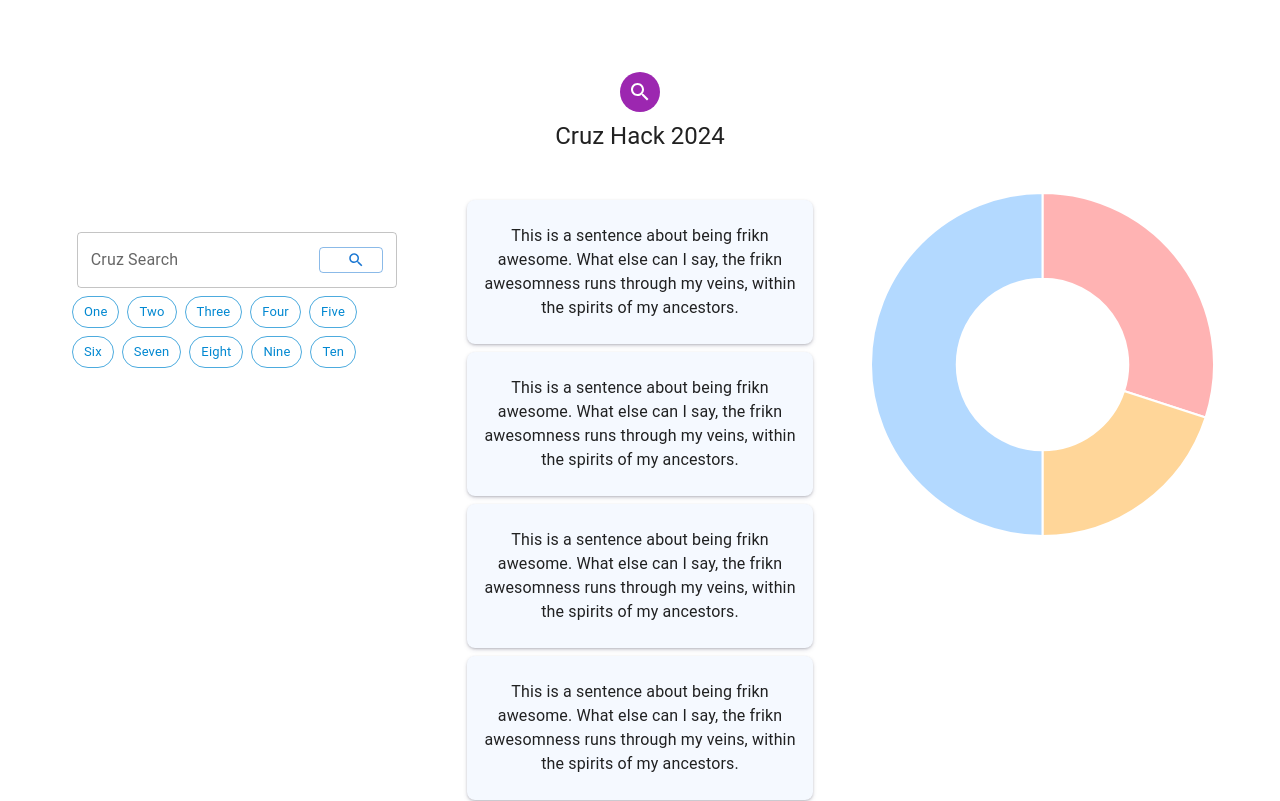
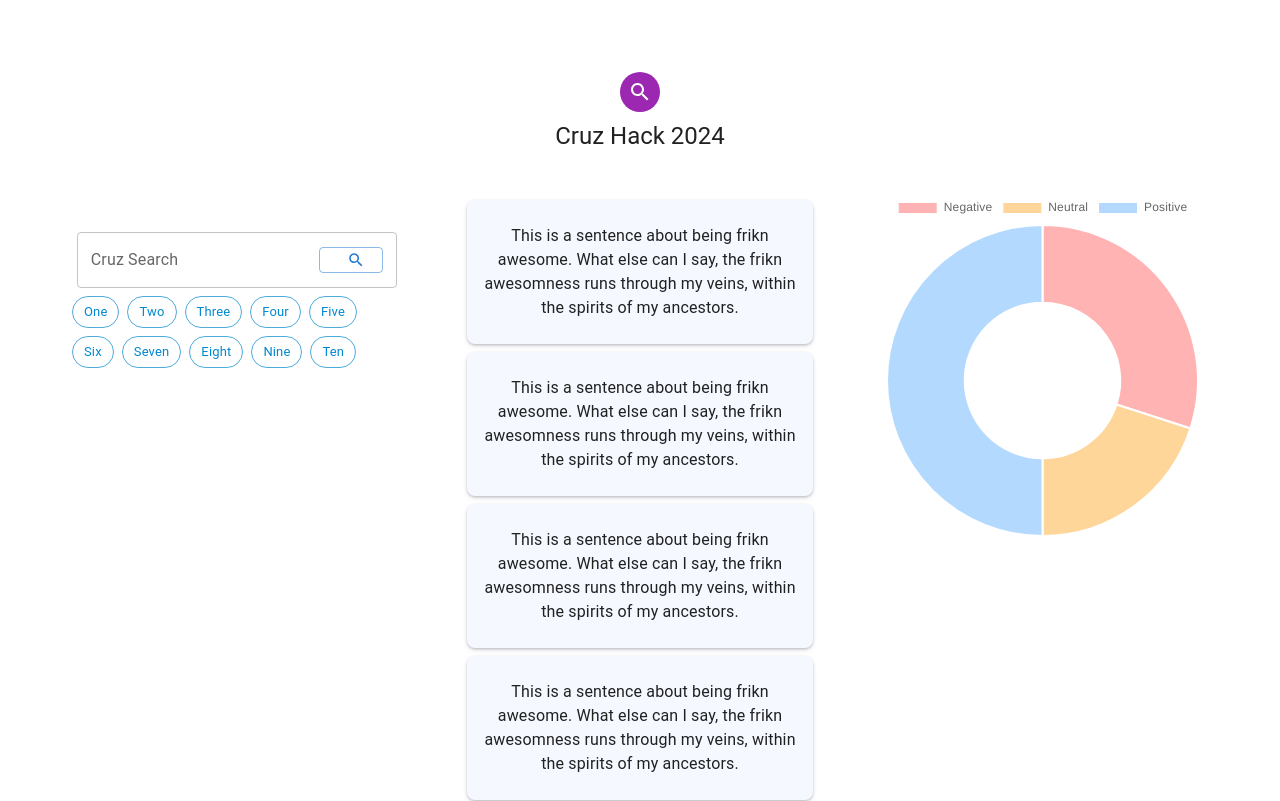
Before and after one commit to masaishi/web_CruzHacks2024, a Next.js app: page /Dashboard in a window 1280 px wide. Shown: the top 801 px of the page. Built offline with nearby package versions, Linux system fonts and the light colour scheme.

Commit message:
✨ Making MixedBarChart and disabling for now

```diff
--- /dev/null
+++ b/src/components/MixedBarChart.js
@@ -0,0 +1,71 @@
+import { Chart, registerables } from "chart.js";
+import React from "react";
+import { Bar } from "react-chartjs-2";
+import { isMobile } from "react-device-detect";
+
+Chart.register(...registerables);
+
+const data = {
+  labels: ["Category 1", "Category 2", "Category 3", "Category 4"],
+  datasets: [
+    {
+      label: "Positive",
+      data: [30, 20, 50, 40],
+      backgroundColor: "#B3D9FF",
+      yAxisID: "A", // Assign the dataset to y-axis 'A'
+      xAxisID: "B", // Assign the dataset to x-axis 'B'
+    },
+    {
+      label: "Negative",
+      data: [20, 10, 30, 25],
+      backgroundColor: "#FFB3B3",
+      yAxisID: "A", // Assign the dataset to y-axis 'A'
+      xAxisID: "B", // Assign the dataset to x-axis 'B'
+    },
+  ],
+};
+
+const colorize = (opaque, hover, ctx) => {
+  const v = ctx.parsed;
+  const opacity = hover ? 0.8 : 1;
+  return `rgba(255, 255, 255, ${opacity})`;
+};
+
+const hoverColorize = (ctx) => {
+  return colorize(false, false, ctx);
+};
+
+const options = {
+  plugins: { legend: { position: "bottom" }, tooltip: false },
+  responsive: true,
+  maintainAspectRatio: !isMobile,
+  scales: {
+    x: {
+      type: "linear",
+      position: "bottom",
+      stacked: true,
+      id: "B", // Assign the x-axis to id 'B'
+    },
+    y: {
+      type: "category",
+      stacked: true,
+      id: "A", // Assign the y-axis to id 'A'
+    },
+  },
+  elements: {
+    bar: {
+      backgroundColor: colorize.bind(null, false, false),
+      hoverBackgroundColor: hoverColorize,
+    },
+  },
+};
+
+const MixedBarChart = () => {
+  return (
+    <div style={{ width: isMobile ? "75%" : "100%" }}>
+      <Bar data={data} options={options} />
+    </div>
+  );
+};
+
+export default MixedBarChart;
--- a/src/pages/Dashboard.js
+++ b/src/pages/Dashboard.js
@@ -9,6 +9,7 @@
 import ColoredChips from '@/components/ColoredChips';
 import PostColumn from '@/components/PostColumn';
 import PieChart from '@/components/PieChart';
+import MixedBarChart from '@/components/MixedBarChart';
 import Copyright from '@/components/Copyright';
 
 function Dashboard() {
@@ -71,6 +72,7 @@
             }}
           >
             <PieChart />
+            {/* <MixedBarChart /> */}
           </Box>
         </Box>
         {/* <Box
```
